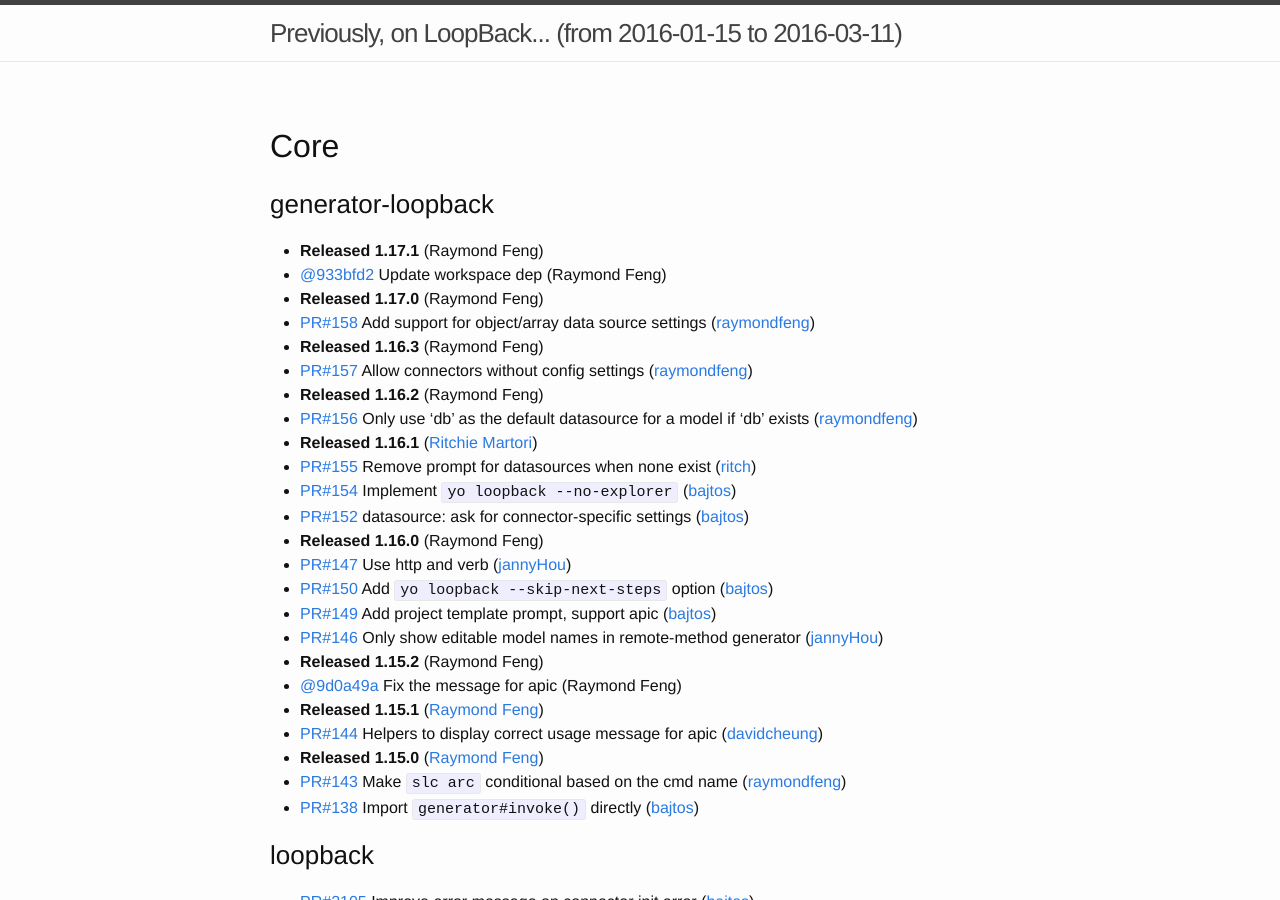
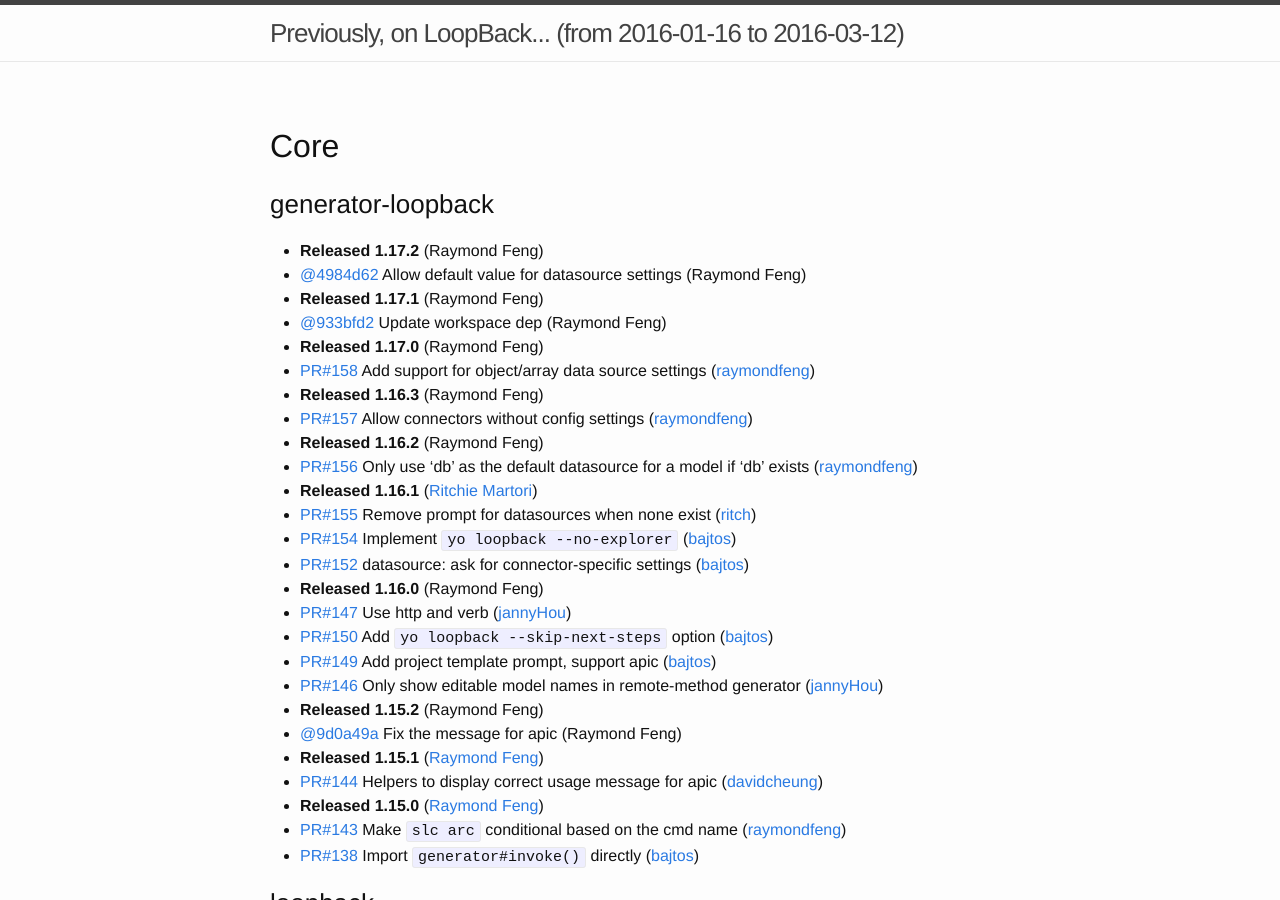
Before and after one commit to strongloop/loopback, a Jekyll site: the page built from index.md, in a window 1280 px wide and 900 px high. Built offline with Jekyll 4.4.1, drawn with Linux system fonts in a browser that asks for light colours.

Commit message:
Update changelog

```diff
--- a/index.md
+++ b/index.md
@@ -1,11 +1,13 @@
 ---
 layout: page
-since: (from 2016-01-15 to 2016-03-11)
+since: (from 2016-01-16 to 2016-03-12)
 ---
 
 ## Core
 
 ### generator-loopback
+ * **Released 1.17.2** (Raymond Feng)
+ * [@4984d62](https://github.com/strongloop/generator-loopback/commit/4984d62720fa2f30933503401558dfb457aeecde) Allow default value for datasource settings (Raymond Feng)
  * **Released 1.17.1** (Raymond Feng)
  * [@933bfd2](https://github.com/strongloop/generator-loopback/commit/933bfd251fd5b1594f09b609a0054e7822949b28) Update workspace dep (Raymond Feng)
  * **Released 1.17.0** (Raymond Feng)
```
